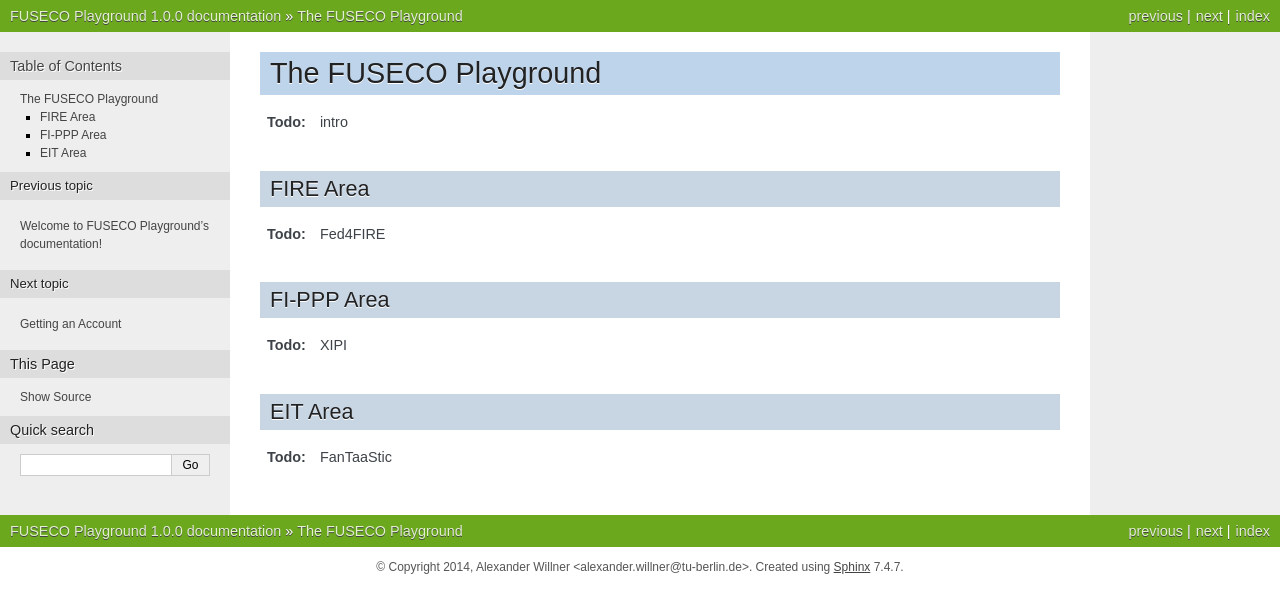
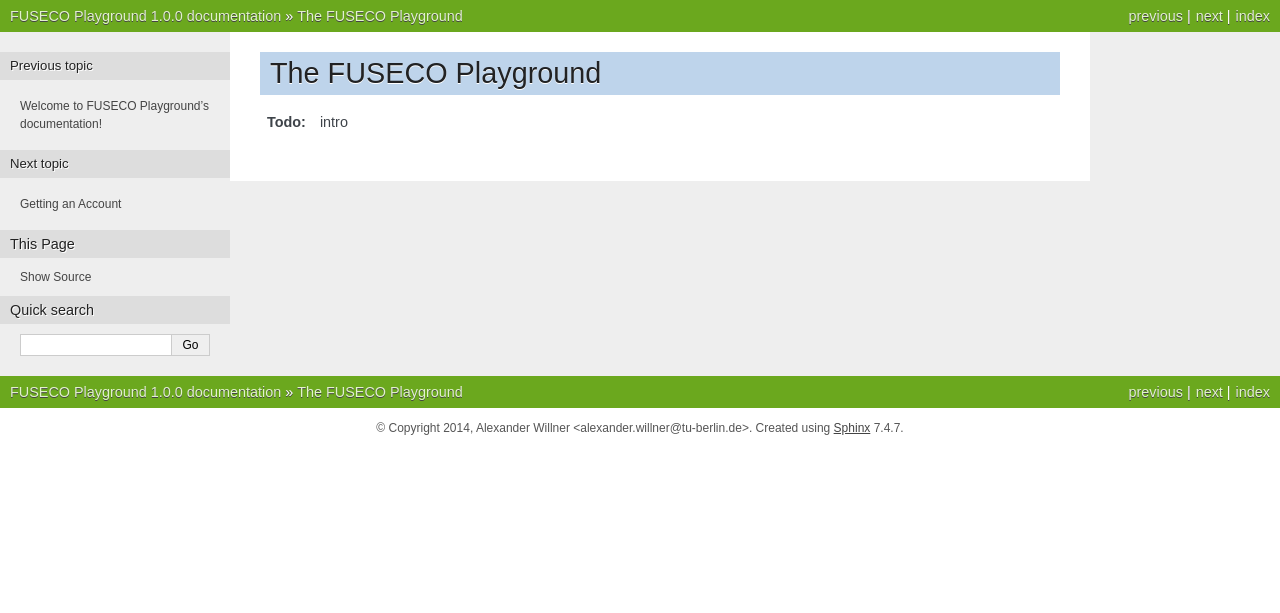
Before and after one commit to FITeagle/fusecoplayground, a Sphinx documentation site: the page built from source/fusecofacility.rst, in a window 1280 px wide. Shown: the top 613 px of the page. Built offline with Sphinx 7.4.7, drawn with Linux system fonts in a browser that asks for light colours.

Commit message:
removing FI-PPP

```diff
--- a/source/fusecofacility.rst
+++ b/source/fusecofacility.rst
@@ -2,18 +2,3 @@
 =====================
 
 .. todo:: intro
-
-FIRE Area
----------
-
-.. todo:: Fed4FIRE
-
-FI-PPP Area
------------
-
-.. todo:: XIPI
-
-EIT Area
---------
-
-.. todo:: FanTaaStic
```
